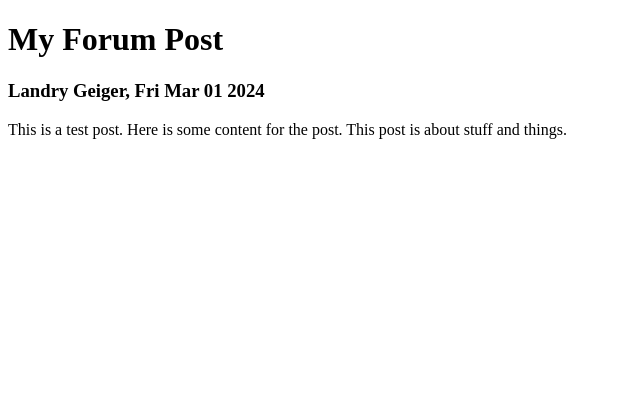
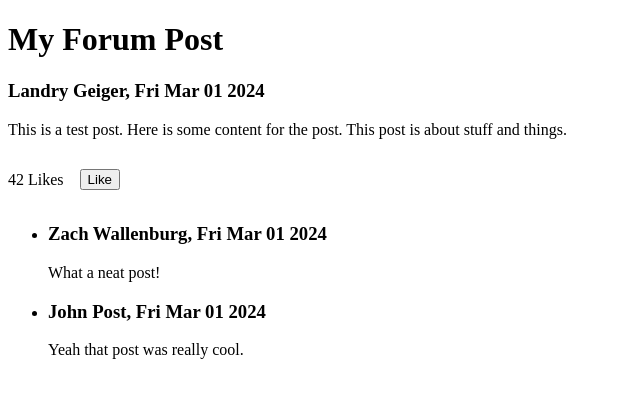
Before and after one commit to landrygeiger/react-testing-lab, a React (Vite) app: page / in a window 1280 px wide. Shown: the top 398 px of the page, without its empty margins (0-640 px from the left). Built offline with nearby package versions, Linux system fonts and the light colour scheme.

Commit message:
Create comment list and like button

```diff
--- a/src/App.tsx
+++ b/src/App.tsx
@@ -18,7 +18,7 @@ const myForumPost: ForumPost = {
         firstName: "Zach",
         lastName: "Wallenburg",
       },
-      likes: 12,
+      postedAt: new Date(),
     },
     {
       body: "Yeah that post was really cool.",
@@ -26,7 +26,7 @@ const myForumPost: ForumPost = {
         firstName: "John",
         lastName: "Post",
       },
-      likes: 7,
+      postedAt: new Date(),
     },
   ],
 };
--- /dev/null
+++ b/src/components/CommentList.tsx
@@ -0,0 +1,21 @@
+import { FC } from "react";
+import CommentView from "./CommentView";
+import { Comment } from "../types";
+
+type Props = {
+  comments: Comment[];
+};
+
+const CommentList: FC<Props> = ({ comments }) => {
+  return (
+    <ul>
+      {comments.map((comment) => (
+        <li key={comment.body}>
+          <CommentView comment={comment} />
+        </li>
+      ))}
+    </ul>
+  );
+};
+
+export default CommentList;
--- /dev/null
+++ b/src/components/CommentView.tsx
@@ -0,0 +1,18 @@
+import { FC } from "react";
+import { Comment } from "../types";
+import MetadataView from "./MetadataView";
+
+type Props = {
+  comment: Comment;
+};
+
+const CommentView: FC<Props> = ({ comment }) => {
+  return (
+    <>
+      <MetadataView metadata={comment} />
+      <p>{comment.body}</p>
+    </>
+  );
+};
+
+export default CommentView;
--- a/src/components/ForumPostMetadataView.tsx
+++ /dev/null
@@ -1,17 +0,0 @@
-import { FC } from "react";
-import { ForumPost } from "../types";
-
-type Props = {
-  forumPost: ForumPost;
-};
-
-const ForumPostMetadataView: FC<Props> = ({ forumPost }) => {
-  const authorFullName = `${forumPost.author.firstName} ${forumPost.author.lastName}`;
-  return (
-    <h3>
-      {authorFullName}, {forumPost.postedAt.toDateString()}
-    </h3>
-  );
-};
-
-export default ForumPostMetadataView;
--- a/src/components/ForumPostView.tsx
+++ b/src/components/ForumPostView.tsx
@@ -1,18 +1,22 @@
 import { Dispatch, FC } from "react";
 import { ForumPost } from "../types";
-import ForumPostMetadataView from "./ForumPostMetadataView";
+import MetadataView from "./MetadataView";
+import LikeButton from "./LikeButton";
+import CommentList from "./CommentList";
 
 type Props = {
   forumPost: ForumPost;
   setForumPost: Dispatch<ForumPost>;
 };
 
-const ForumPostView: FC<Props> = ({ forumPost }) => {
+const ForumPostView: FC<Props> = ({ forumPost, setForumPost }) => {
   return (
     <>
       <h1>{forumPost.title}</h1>
-      <ForumPostMetadataView forumPost={forumPost} />
+      <MetadataView metadata={forumPost} />
       <p>{forumPost.body}</p>
+      <LikeButton forumPost={forumPost} setForumPost={setForumPost} />
+      <CommentList comments={forumPost.comments} />
     </>
   );
 };
--- /dev/null
+++ b/src/components/LikeButton.tsx
@@ -0,0 +1,25 @@
+import { Dispatch, FC, useState } from "react";
+import { ForumPost } from "../types";
+
+type Props = {
+  forumPost: ForumPost;
+  setForumPost: Dispatch<ForumPost>;
+};
+
+const LikeButton: FC<Props> = ({ forumPost, setForumPost }) => {
+  const [isLiked, setIsLiked] = useState(false);
+
+  const handleClick = () => {
+    setForumPost({ ...forumPost, likes: forumPost.likes + (isLiked ? -1 : 1) });
+    setIsLiked(!isLiked);
+  };
+
+  return (
+    <div style={{ display: "flex", gap: "1rem", alignItems: "center" }}>
+      <p>{forumPost.likes} Likes</p>
+      <button onClick={handleClick}>{isLiked ? "Unlike" : "Like"}</button>
+    </div>
+  );
+};
+
+export default LikeButton;
--- /dev/null
+++ b/src/components/MetadataView.tsx
@@ -0,0 +1,22 @@
+import { FC } from "react";
+
+type Props = {
+  metadata: {
+    author: {
+      firstName: string;
+      lastName: string;
+    };
+    postedAt: Date;
+  };
+};
+
+const MetadataView: FC<Props> = ({ metadata }) => {
+  const authorFullName = `${metadata.author.firstName} ${metadata.author.lastName}`;
+  return (
+    <h3>
+      {authorFullName}, {metadata.postedAt.toDateString()}
+    </h3>
+  );
+};
+
+export default MetadataView;
```
Also changed, not shown: src/types.tsx (+10 -8 lines).
